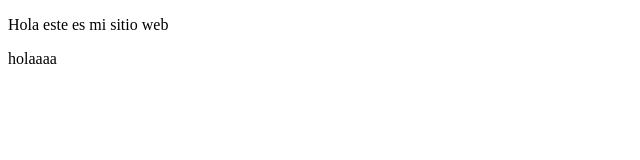
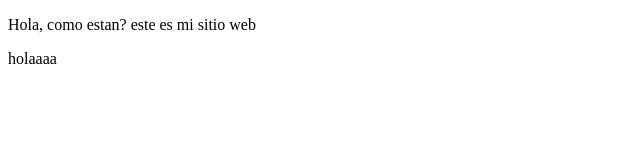
Before and after one commit to Gerardo-Hdez-G/proyectoDemoCursoPrework, a plain HTML site: page index.html in a window 1280 px wide. Shown: the whole page, without its empty margins (0-640 px from the left). Drawn offline with Linux system fonts and the light colour scheme.

Commit message:
cambios agregados

```diff
--- a/index.html
+++ b/index.html
@@ -7,7 +7,7 @@
     <title>Hola Mundo</title>
 </head>
 <body>
-    <p>Hola este es mi sitio web</p>
+    <p>Hola, como estan? este es mi sitio web</p>
     <p>holaaaa</p>
 </body>
 </html>
```
